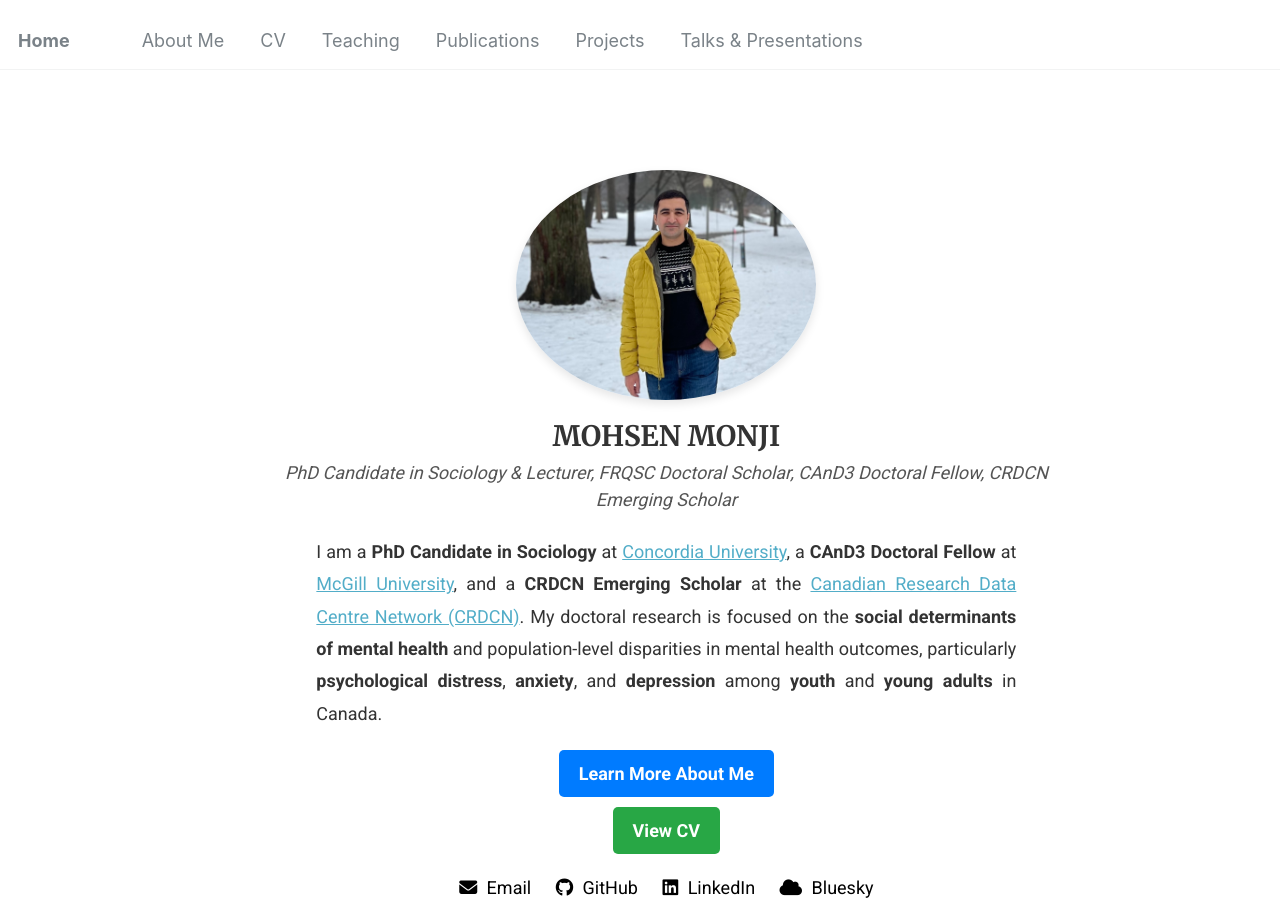
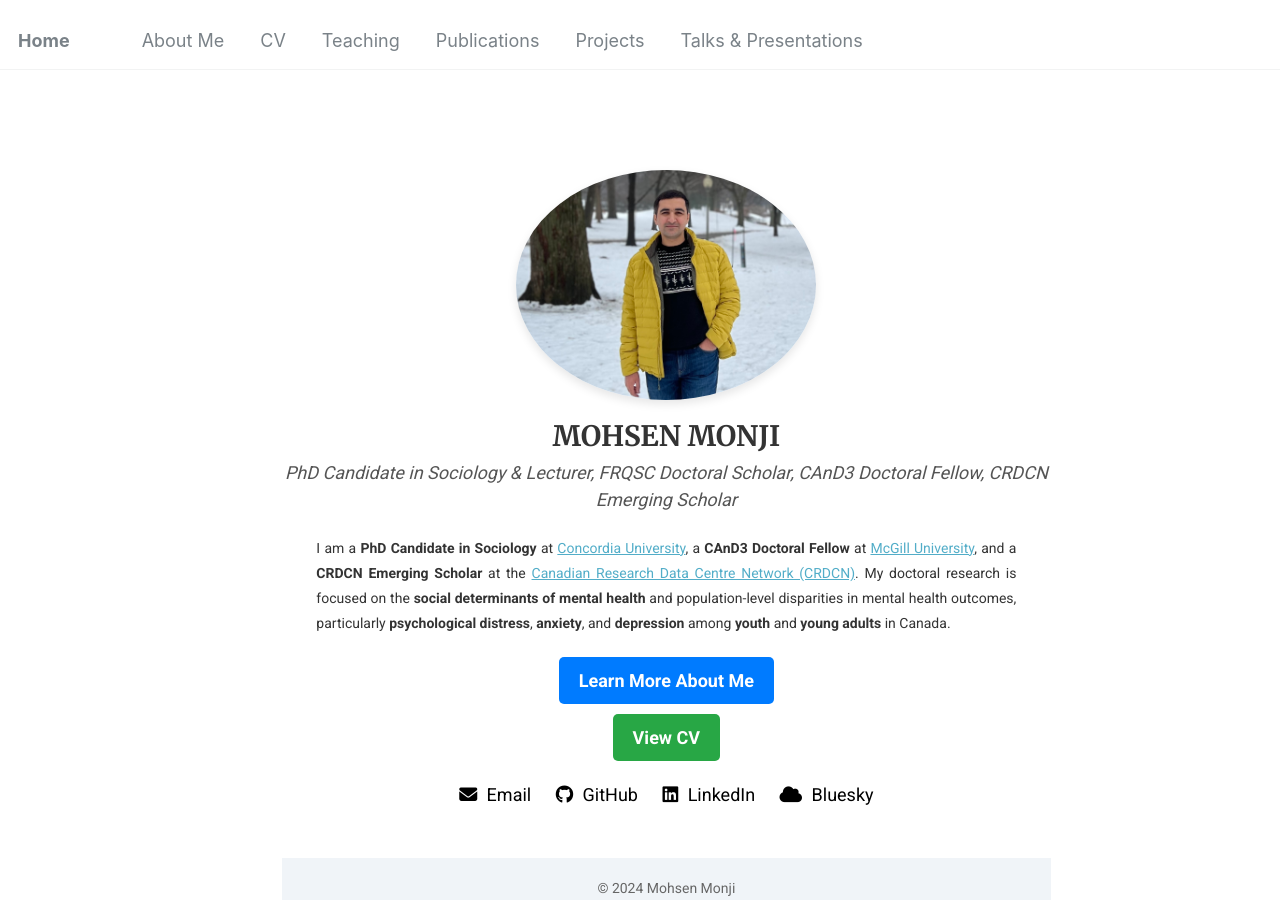
Before and after one commit to Mohsnmonji/mohsnmonji.github.io, a Jekyll site: the page built from _pages/front.md, in a window 1280 px wide and 900 px high. Built offline with Jekyll 4.4.1, drawn with Linux system fonts in a browser that asks for light colours.

Commit message:
Update front.md

```diff
--- a/_pages/front.md
+++ b/_pages/front.md
@@ -20,7 +20,7 @@ hide_avatar: true
   </p>
 
   <!-- Description -->
-  <p style="font-size: 18px; max-width: 700px; margin: 0 auto; color: #333; text-align: justify; line-height: 1.8;">
+  <p style="font-size: 14px; max-width: 700px; margin: 0 auto; color: #333; text-align: justify; line-height: 1.8;">
     I am a <strong>PhD Candidate in Sociology</strong> at <a href="https://www.concordia.ca/artsci/sociology-anthropology.html" target="_blank">Concordia University</a>,
     a <strong>CAnD3 Doctoral Fellow</strong> at <a href="https://www.mcgill.ca/cand3/our-people/fellows-2024-25" target="_blank">McGill University</a>,
     and a <strong>CRDCN Emerging Scholar</strong> at the <a href="https://crdcn.ca" target="_blank">Canadian Research Data Centre Network (CRDCN)</a>.
```
